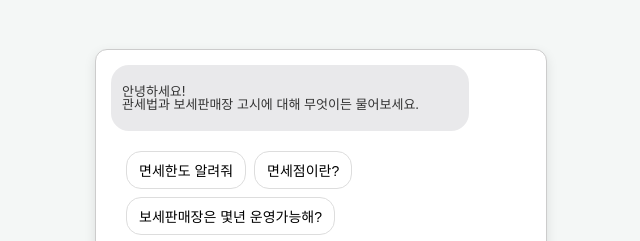
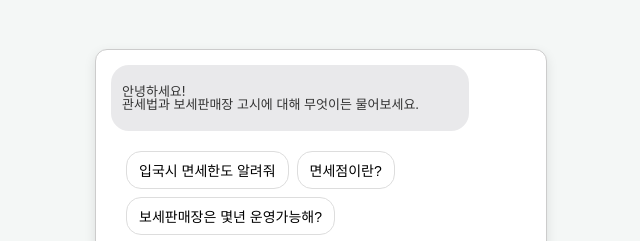
Before and after one commit to herememory/my-chatbot, a website: page index.html in a window 1280 px wide. Shown: the top 241 px of the page, without its empty margins (319-959 px from the left). Drawn offline with Linux system fonts and the light colour scheme.

Commit message:
Update index.html

```diff
--- a/index.html
+++ b/index.html
@@ -13,7 +13,7 @@
                 <p>안녕하세요!<br>관세법과 보세판매장 고시에 대해 무엇이든 물어보세요.</p>
             </div>
             <div class="example-questions">
-                <button class="example-btn">면세한도 알려줘</button>
+                <button class="example-btn">입국시 면세한도 알려줘</button>
                 <button class="example-btn">면세점이란?</button>
                 <button class="example-btn">보세판매장은 몇년 운영가능해?</button>
             </div>
```
